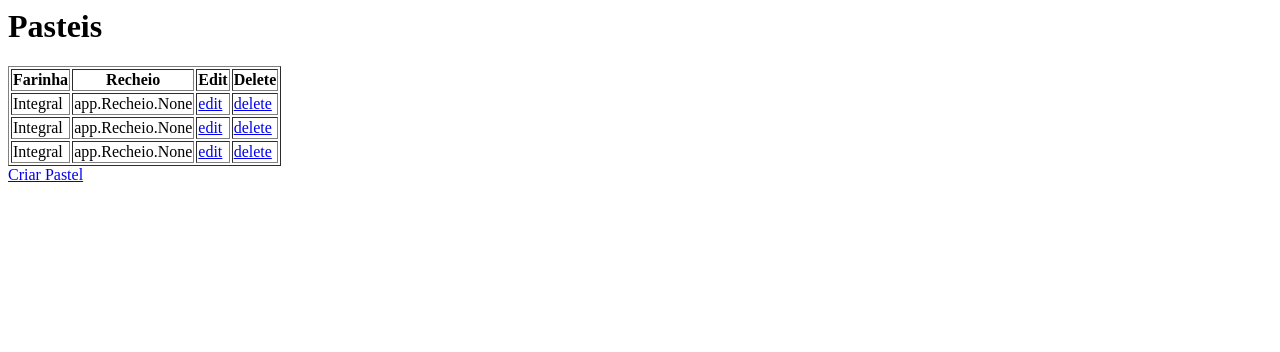
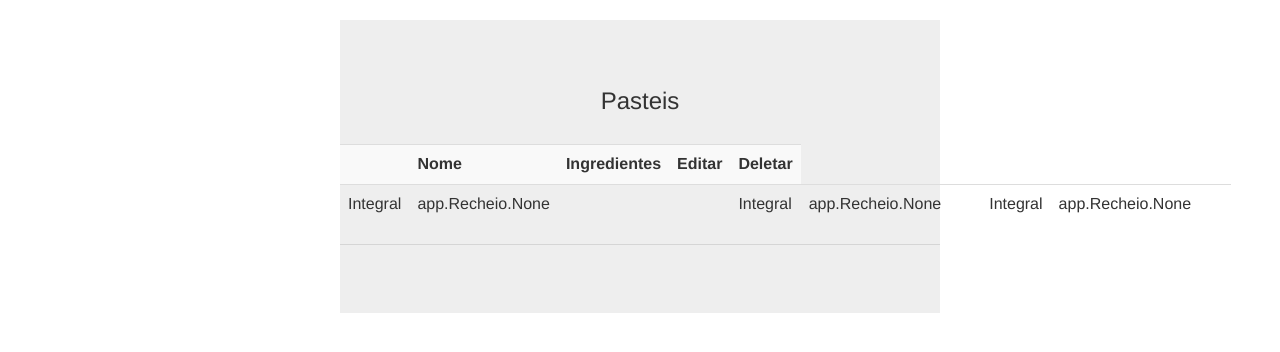
Before and after one commit to augustomontc/cefet-web-django-livre, a Django app: page /pastel in a window 1280 px wide. Shown: the top 352 px of the page. Run offline with Django 3.2, Linux system fonts and the light colour scheme; data comes from the database, SQL or seed files in the repository; both versions use the stored data as it was after the commit; some libraries are stand-ins or nearby versions.

Commit message:
terceiro commit

```diff
--- a/app/models.py
+++ b/app/models.py
@@ -1,19 +1,22 @@
 from django.contrib import admin
 from django.db import models
+from django.forms import ModelForm
 
 # Create your models here.
 class Pastel(models.Model):
 	farinha = models.CharField(max_length=45)
 	recheio = models.ManyToManyField('Recheio')
 
+	def __str__(self):
+		return u'{0} com {1}'.format(self.farinha,self.recheio)
+
 class Recheio(models.Model):
 	nome = models.CharField(max_length=45)
-	quantidade = models.IntegerField()
 	preco = models.DecimalField(max_digits=10,decimal_places=2)
 	img_recheio = models.ImageField(upload_to="imgs",verbose_name="Imagem")
 
 	def __str__(self):
-		return self.quantidade + " porções de " + self.nome
+		return self.nome
 
 @admin.register(Recheio)
 class RecheioAdmin(admin.ModelAdmin):
--- a/app/views.py
+++ b/app/views.py
@@ -1,4 +1,5 @@
 from django.shortcuts import render
+from django import forms
 from django.db.models import F,ExpressionWrapper,DecimalField
 from django.http import HttpResponseRedirect
 from django.views import View
@@ -8,6 +9,8 @@ from django.views.generic.edit import CreateView, UpdateView, DeleteView
 from django.views.generic.list import ListView
 from django.contrib.auth.mixins import LoginRequiredMixin
 from .models import Pastel, Recheio
+from app.forms import PastelForm
+from django.views.generic.edit import FormView
 
 # Create your views here.LoginRequiredMixin
 class ListarPasteis(ListView):
@@ -20,10 +23,13 @@ class RemoverPastel(DeleteView):
     success_url = reverse_lazy('listar_pasteis')
 
 class SalvarPastel():
-    model = Pastel
-    fields = ['farinha','recheio']
+    form_class = PastelForm
     template_name = 'salvar_pastel.html'
     success_url = reverse_lazy('listar_pasteis')
+
+    def form_invalid(self, form):
+        return http.HttpResponse("form is invalid..")
+
 
 class InserirPastel(SalvarPastel,CreateView):
     pass
--- a/templates/listar_pasteis.html
+++ b/templates/listar_pasteis.html
@@ -1,24 +1,68 @@
-<h1>Pasteis</h1>
+<html>
 
-<table border="1">
-<thead>
+    <head>
+        <meta charset="UTF-8">
+        <title>Lista Telefonica</title>
+        <link rel="stylesheet" href="https://maxcdn.bootstrapcdn.com/bootstrap/3.3.7/css/bootstrap.min.css">
+        <script src="https://ajax.googleapis.com/ajax/libs/jquery/3.3.1/jquery.min.js"></script>
+        <style>
+            .jumbotron {
+                width: 600px;
+                text-align: center;
+                margin-top: 20px;
+                margin-left: auto;
+                margin-right: auto;
+            }
+
+            h3 {
+                margin-bottom: 30px;
+            }
+
+            .table {
+                margin-top: 20px;
+            }
+
+            .form-control {
+                margin-bottom: 5px;
+            }
+
+            .selecionado {
+                background-color: yellow;
+            }
+
+            .negrito {
+                font-weight: bold;
+            }
+
+            hr {
+                border-color: #999;
+            }
+        </style>
+
+    </head>
+
+    <body>
+        <div class="jumbotron">
+            <h3>Pasteis</h3>
+            <table class="table table-striped">
                 <tr>
-    <th>Farinha</th>
-    <th>Recheio</th>
-    <th>Edit</th>
-    <th>Delete</th>
+                    <th></th>
+                    <th>Nome</th>
+                    <th>Ingredientes</th>
+                    <th>Editar</th>
+                    <th>Deletar</th>
                 </tr>
-</thead>
-<tbody>
+                <tr>
                     {% for pastel in object_list %}
-    <tr>
                     <td>{{ pastel.farinha }}</td>
                     <td>{{ pastel.recheio }}</td>
-    <td><a href="{% url "editar_pastel" pastel.id %}">edit</a></td>
-    <td><a href="{% url "deletar_pastel" pastel.id %}">delete</a></td>
+                    <td><a href="{% url " editar_pastel" pastel.id %}"></a></td>
+                    <td><a href="{% url " deletar_pastel" pastel.id %}"></a></td>
+                    {% endfor %}
                 </tr>
-    {% endfor %}
-</tbody>
             </table>
+            <hr />
+        </div>
+    </body>
 
-<a href="{% url "criar_pastel" %}">Criar Pastel</a>
+</html>
```
Also changed, not shown: app/forms.py (added, +11 -0 lines), db.sqlite3, media/imgs/moedas.png (added), 1 other file. Lines whose indentation alone changed are shown as unchanged.
